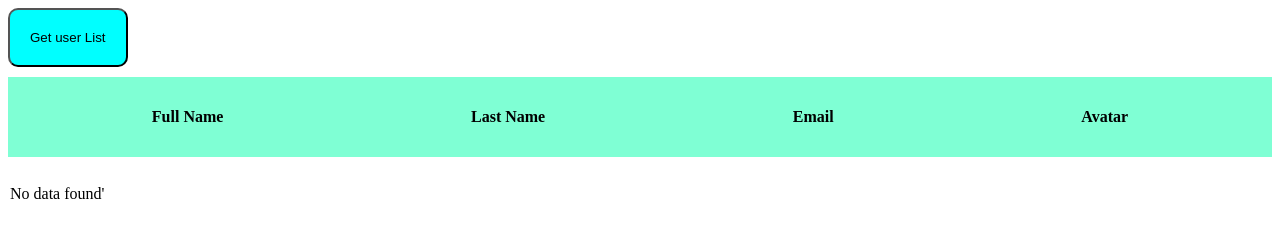
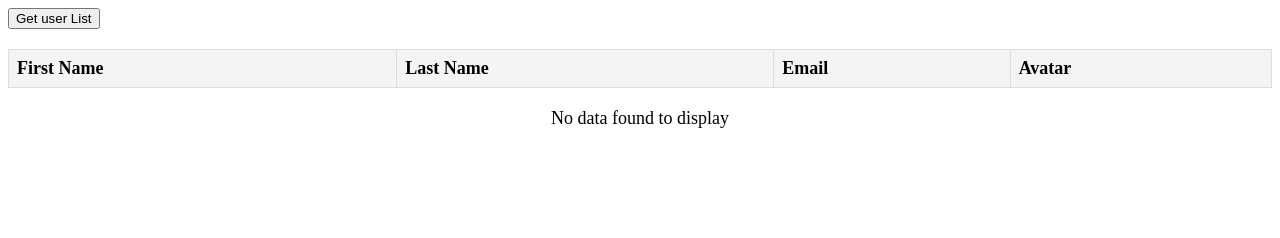
Before and after one commit to acciojob/fetch-users-saurabhanand96310, a React app: page / in a window 1280 px wide. Built offline with nearby package versions, Linux system fonts and the light colour scheme.

Commit message:
table created

```diff
--- a/src/components/Header.js
+++ b/src/components/Header.js
@@ -24,23 +24,47 @@ const Header=()=>{
 return(
     <div className="header">
         <button className="btn" onClick={handleBTN}>Get user List</button>
-        <div className="header-span">
+        {/* <div className="header-span">
             <span>Full Name</span>
             <span>Last Name</span>
             <span>Email</span>
             <span>Avatar</span>
-        </div>
+        </div> */}
+    <table>
+    <thead>
+        <tr>
+          <th>First Name</th>
+          <th>Last Name</th>
+          <th>Email</th>
+          <th>Avatar</th>
+        </tr>
+      </thead>
+    </table>
         <div>
-            <table>
-         {loading?<p>Loading...</p>:Data.length>0?Data.map((item) => (
-                <ul key={item.id} className="ul-item">
-                  <li>{item.first_name}</li>
-                  <li>{item.last_name}</li>
-                  <li>{item.email}</li>
-                  <li><img src={item.avatar} alt={`${item.first_name} avatar`} /></li>
-                </ul>
-              )):<p>No data found'</p>}
-              </table>
+        <table>
+  {loading ? (
+    <caption>Loading...</caption> // Use caption for loading message in tables
+  ) : Data.length > 0 ? (
+    <>
+
+      <tbody>
+        {Data.map((item) => (
+          <tr key={item.id}>
+            <td>{item.first_name}</td>
+            <td>{item.last_name}</td>
+            <td>{item.email}</td>
+            <td>
+              <img src={item.avatar} alt={`${item.first_name} avatar`} height="50" width="50" />
+            </td>
+          </tr>
+        ))}
+      </tbody>
+    </>
+  ) : (
+    <caption>No data found to display</caption> // Use caption for empty state
+  )}
+</table>
+
         </div>
     </div>
 )
--- a/src/styles/App.css
+++ b/src/styles/App.css
@@ -1,36 +1,25 @@
-.btn {
-    background-color: aqua;
-    padding: 20px;
-    border-radius: 10px;
-    cursor: pointer; /* Add hover effect for better UX */
-}
+table {
+    width: 100%;
+    border-collapse: collapse;
+    margin: 20px 0;
+    font-size: 18px;
+    text-align: left;
+  }
 
-.header-span {
-    display: flex;
-    justify-content: space-around;
-    background-color: aquamarine;
-    height: 40px; /* Adjust for better alignment */
-    padding: 20px;
-    margin: 10px 0;
-    font-weight: bold; /* Make headers stand out */
-    align-items: center; /* Align content vertically */
-}
+  th, td {
+    border: 1px solid #ddd;
+    padding: 8px;
+  }
 
-.ul-item {
-    display: flex;
-    justify-content: space-around;
-    background-color: #f5f5f5; /* Light background for contrast */
-    height: 40px; /* Match the header height */
-    padding: 10px;
-    margin: 5px 0;
-    align-items: center; /* Vertically align items */
-    border: 1px solid #ddd; /* Add a border for structure */
-    border-radius: 5px; /* Rounded corners */
-    list-style: none;
-}
+  th {
+    background-color: #f4f4f4;
+    font-weight: bold;
+  }
 
-.ul-item img {
-    height: 30px; /* Adjust avatar size */
-    width: 30px;
-    border-radius: 50%; /* Make avatar circular */
-}
+  tr:nth-child(even) {
+    background-color: #f9f9f9;
+  }
+
+  img {
+    border-radius: 50%;
+  }
```
